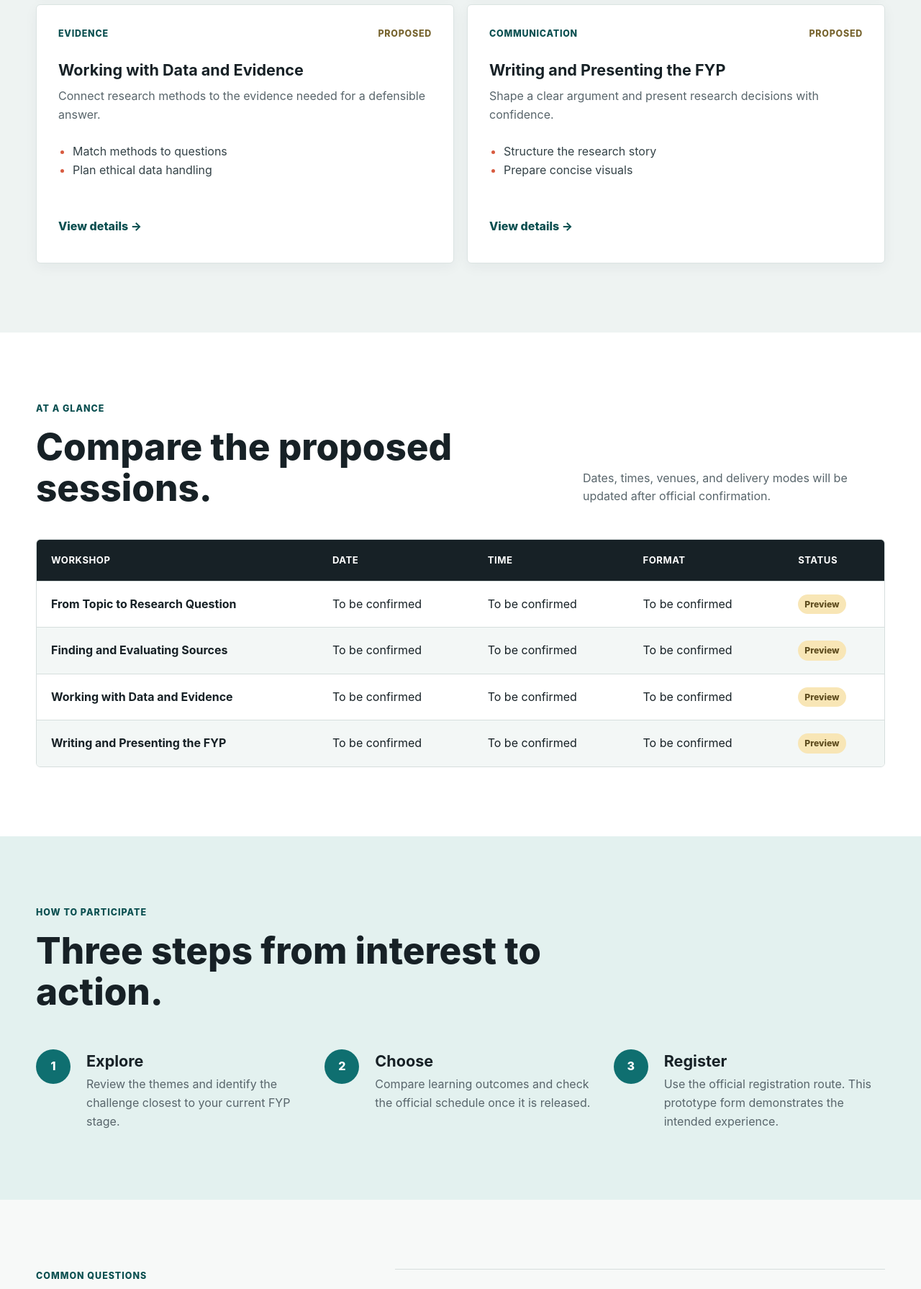
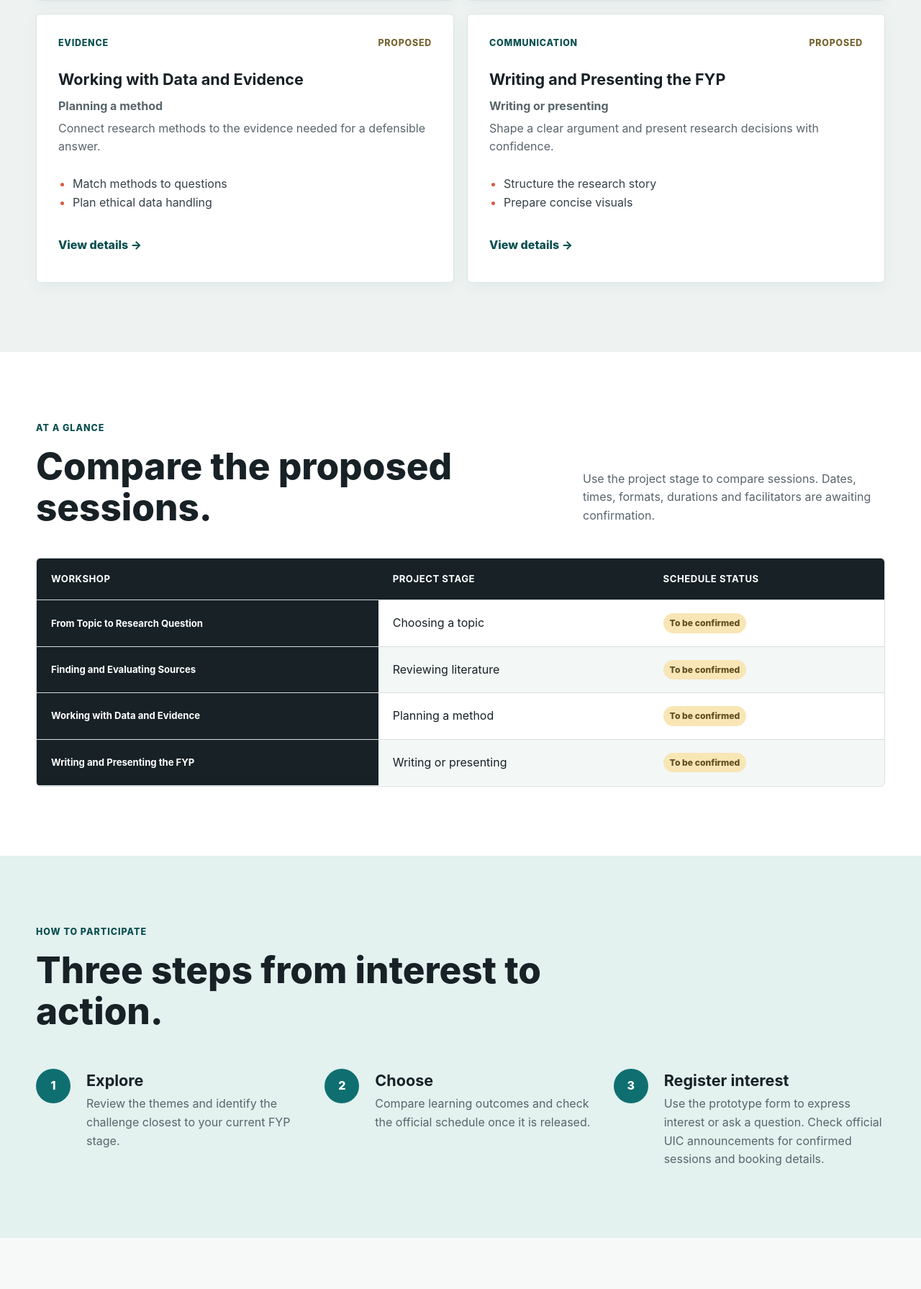
Before and after one commit to zizhen-a11y/uic-fyp-research-workshops, a Flask app: page / in a window 1280 px wide. Shown: the part 2138-3929 px from the top of the page at 72% size. Run offline with Flask 3, Linux system fonts and the light colour scheme; some libraries are stand-ins or nearby versions.

Commit message:
Prepare revised FYP workshops for existing Render service

```diff
--- a/fyp-research-workshops-flask-deployment/app.py
+++ b/fyp-research-workshops-flask-deployment/app.py
@@ -17,6 +17,9 @@ csrf = CSRFProtect()
 WORKSHOPS = [
     {
         "slug": "question",
+        "stage": "Choosing a topic",
+        "prepare": "Bring a broad topic and one constraint you need to work around.",
+        "takeaway": "A draft question and a scope checklist.",
         "category": "planning",
         "category_label": "Planning",
         "title": "From Topic to Research Question",
@@ -35,6 +38,9 @@ WORKSHOPS = [
     },
     {
         "slug": "sources",
+        "stage": "Reviewing literature",
+        "prepare": "Bring a draft question or two keywords you have already tried.",
+        "takeaway": "A search plan and criteria for checking sources.",
         "category": "evidence",
         "category_label": "Evidence",
         "title": "Finding and Evaluating Sources",
@@ -53,6 +59,9 @@ WORKSHOPS = [
     },
     {
         "slug": "data",
+        "stage": "Planning a method",
+        "prepare": "Bring your question and a short description of the evidence you can access.",
+        "takeaway": "A question-to-evidence map and notes on responsible data handling.",
         "category": "evidence",
         "category_label": "Evidence",
         "title": "Working with Data and Evidence",
@@ -71,6 +80,9 @@ WORKSHOPS = [
     },
     {
         "slug": "writing",
+        "stage": "Writing or presenting",
+        "prepare": "Bring a draft outline or the finding you want to explain.",
+        "takeaway": "A revised outline or a short plan for presenting a finding.",
         "category": "communication",
         "category_label": "Communication",
         "title": "Writing and Presenting the FYP",
@@ -121,10 +133,17 @@ def create_app(test_config: dict | None = None) -> Flask:
 
     default_database = f"sqlite:///{Path(app.instance_path) / 'workshops.db'}"
     database_url = normalise_database_url(os.getenv("DATABASE_URL", default_database))
+    on_render = os.getenv("RENDER") == "true"
+    secret_key = os.getenv("SECRET_KEY", "").strip()
+    if on_render and (len(secret_key) < 32 or secret_key == "replace-with-a-long-random-value"):
+        raise RuntimeError("Set a random SECRET_KEY of at least 32 characters in Render Environment.")
+
     app.config.from_mapping(
-        SECRET_KEY=os.getenv("SECRET_KEY", "development-only-change-me"),
+        SECRET_KEY=secret_key or "development-only-change-me",
+        SESSION_COOKIE_SECURE=on_render,
         SQLALCHEMY_DATABASE_URI=database_url,
         SQLALCHEMY_TRACK_MODIFICATIONS=False,
+        GA4_MEASUREMENT_ID=os.getenv("GA4_MEASUREMENT_ID", "").strip(),
         MAX_CONTENT_LENGTH=16 * 1024,
     )
     if test_config:
@@ -144,6 +163,8 @@ def create_app(test_config: dict | None = None) -> Flask:
                 "title": item["title"],
                 "description": item["description"],
                 "outcomes": item["outcomes"],
+                "prepare": item["prepare"],
+                "takeaway": item["takeaway"],
             }
             for item in WORKSHOPS
         }
@@ -151,6 +172,9 @@ def create_app(test_config: dict | None = None) -> Flask:
             "index.html",
             workshops=WORKSHOPS,
             workshop_data=workshop_data,
+            ga4_id=app.config["GA4_MEASUREMENT_ID"] if re.fullmatch(
+                r"G-[A-Z0-9]+", app.config["GA4_MEASUREMENT_ID"]
+            ) else None,
         )
 
     @app.get("/api/workshops")
--- a/fyp-research-workshops-flask-deployment/static/css/styles.css
+++ b/fyp-research-workshops-flask-deployment/static/css/styles.css
@@ -117,7 +117,7 @@ img { max-width: 100%; display: block; }
   overflow: hidden;
   isolation: isolate;
   color: var(--white);
-  background: var(--ink) url("../assets/research-workshop-hero.png") center / cover no-repeat;
+  background: var(--ink) url("../assets/research-workshop-hero.webp") center / cover no-repeat;
 }
 .hero-overlay { position: absolute; inset: 0; z-index: -1; background: rgba(10, 24, 29, 0.58); }
 .hero-content { padding-block: 72px; }
@@ -329,3 +329,10 @@ details p { padding: 0 54px 24px 0; color: var(--muted); }
   html { scroll-behavior: auto; }
   *, *::before, *::after { transition-duration: 0.01ms !important; animation-duration: 0.01ms !important; }
 }
+
+.card-stage { margin-bottom: 0.35rem; font-weight: 700; }
+.schedule-section table { min-width: 0; }
+.schedule-section tbody th { text-align: left; letter-spacing: normal; text-transform: none; }
+.dialog-planning { display: grid; gap: 0.25rem; margin: 0 0 1.3rem; }
+.dialog-planning dt { font-weight: 700; }
+.dialog-planning dd { margin: 0 0 0.45rem; color: var(--muted); }
--- a/fyp-research-workshops-flask-deployment/static/js/script.js
+++ b/fyp-research-workshops-flask-deployment/static/js/script.js
@@ -32,6 +32,9 @@ const workshopCards = document.querySelectorAll(".workshop-card");
 filterButtons.forEach((button) => {
   button.addEventListener("click", () => {
     const selected = button.dataset.filter;
+    if (button.getAttribute("aria-pressed") !== "true") {
+      window.gtag?.("event", "workshop_filter_selected", { workshop_category: selected });
+    }
     filterButtons.forEach((item) => {
       const active = item === button;
       item.classList.toggle("is-active", active);
@@ -59,12 +62,15 @@ document.querySelectorAll(".details-button").forEach((button) => {
     dialogCategory.textContent = `${workshop.category} | Programme preview`;
     dialogTitle.textContent = workshop.title;
     dialogDescription.textContent = workshop.description;
+    document.querySelector("#dialog-prepare").textContent = workshop.prepare;
+    document.querySelector("#dialog-takeaway").textContent = workshop.takeaway;
     dialogOutcomes.replaceChildren(...workshop.outcomes.map((outcome) => {
       const item = document.createElement("li");
       item.textContent = outcome;
       return item;
     }));
     dialog.showModal();
+    window.gtag?.("event", "workshop_details_opened", { workshop_id: activeWorkshopSlug });
   });
 });
 
@@ -75,12 +81,22 @@ dialog.addEventListener("click", (event) => {
 document.querySelector(".dialog-register").addEventListener("click", () => {
   const select = document.querySelector("#workshop-select");
   select.value = activeWorkshopSlug;
+  requestTypeInputs[0].checked = true;
+  updateSubmitLabel();
   dialog.close();
   document.querySelector("#register").scrollIntoView({ behavior: "smooth" });
   window.setTimeout(() => select.focus(), 450);
 });
 
 const form = document.querySelector("#interest-form");
+let formStarted = false;
+function recordFormStart(event) {
+  if (formStarted || !event.target.matches("input:not([type=hidden]), textarea, select")) return;
+  formStarted = true;
+  window.gtag?.("event", "interest_form_started");
+}
+form.addEventListener("input", recordFormStart);
+form.addEventListener("change", recordFormStart);
 const fullName = document.querySelector("#full-name");
 const email = document.querySelector("#email");
 const workshopSelect = document.querySelector("#workshop-select");
@@ -89,6 +105,16 @@ const message = document.querySelector("#message");
 const characterCount = document.querySelector("#character-count");
 const feedback = document.querySelector("#form-feedback");
 const submitButton = form.querySelector("button[type='submit']");
+const submitLabel = submitButton.querySelector(".submit-label");
+const requestTypeInputs = form.querySelectorAll("[name='requestType']");
+function updateSubmitLabel() {
+  submitLabel.textContent = requestTypeInputs[1].checked ? "Send enquiry" : "Register interest";
+}
+requestTypeInputs.forEach((input) => input.addEventListener("change", updateSubmitLabel));
+document.querySelector("[data-enquiry-link]").addEventListener("click", () => {
+  requestTypeInputs[1].checked = true;
+  updateSubmitLabel();
+});
 const csrfToken = document.querySelector("meta[name='csrf-token']").content;
 
 message.addEventListener("input", () => {
@@ -145,6 +171,7 @@ function applyServerErrors(errors = {}) {
 
 form.addEventListener("submit", async (event) => {
   event.preventDefault();
+  if (submitButton.disabled) return;
   feedback.classList.remove("is-visible", "is-error");
 
   let valid = true;
@@ -182,7 +209,7 @@ form.addEventListener("submit", async (event) => {
   };
 
   submitButton.disabled = true;
-  submitButton.textContent = "Saving...";
+  submitLabel.textContent = "Saving...";
 
   try {
     const response = await fetch("/api/registrations", {
@@ -201,13 +228,22 @@ form.addEventListener("submit", async (event) => {
       return;
     }
 
-    showFeedback(`${result.message} Reference: ${result.reference}. Workshop: ${result.workshop}.`);
+    showFeedback(`${result.message} Reference: ${result.reference}. Workshop: ${result.workshop}. Check official UIC announcements for booking details. This reference identifies your prototype entry.`);
+    if (response.status === 201 && result.reference && result.requestType === payload.requestType) {
+      const type = result.requestType;
+      if (type === "Register interest" || type === "Make an enquiry") {
+        window.gtag?.("event", "interest_form_success", {
+          request_type: type === "Register interest" ? "register_interest" : "make_an_enquiry"
+        });
+      }
+    }
     form.reset();
+    formStarted = false;
     characterCount.textContent = "0";
   } catch (_error) {
     showFeedback("The service is currently unavailable. Check your connection and try again.", true);
   } finally {
     submitButton.disabled = false;
-    submitButton.innerHTML = `Submit entry <span aria-hidden="true">&rarr;</span>`;
+    updateSubmitLabel();
   }
 });
--- a/fyp-research-workshops-flask-deployment/templates/index.html
+++ b/fyp-research-workshops-flask-deployment/templates/index.html
@@ -6,7 +6,41 @@
   <meta name="description" content="Explore prototype UIC FYP Research Workshops for final-year undergraduate students.">
   <meta name="csrf-token" content="{{ csrf_token() }}">
   <title>UIC FYP Research Workshops</title>
-  <link rel="preload" href="{{ url_for('static', filename='assets/research-workshop-hero.png') }}" as="image">
+  {% if ga4_id %}
+  <meta name="referrer" content="strict-origin">
+  <script>
+    (() => {
+      const page = new URL(window.location.href);
+      const approved = {
+        utm_source: ["wechat", "instagram", "email", "qr"],
+        utm_medium: ["social", "email", "qr", "referral"],
+        utm_campaign: ["phase1a_baseline", "fyp_workshop_demo"]
+      };
+      // Skip measurement on unrecognised landing URLs before loading Google's script.
+      for (const [key, value] of page.searchParams) {
+        if (!Object.hasOwn(approved, key) || !approved[key].includes(value) ||
+            page.searchParams.getAll(key).length !== 1) return;
+      }
+      if (page.hash && !["#top", "#main-content", "#about", "#workshops", "#schedule",
+                         "#faq", "#register", "#primary-nav"].includes(page.hash)) return;
+      const config = {
+        page_location: page.origin + "/" + page.search,
+        page_referrer: document.referrer ? new URL(document.referrer).origin + "/" : "",
+        allow_google_signals: false,
+        allow_ad_personalization_signals: false
+      };
+      window.dataLayer = window.dataLayer || [];
+      window.gtag = function () { window.dataLayer.push(arguments); };
+      window.gtag("js", new Date());
+      window.gtag("config", {{ ga4_id | tojson }}, config);
+      const tag = document.createElement("script");
+      tag.async = true;
+      tag.src = "https://www.googletagmanager.com/gtag/js?id={{ ga4_id }}";
+      document.head.appendChild(tag);
+    })();
+  </script>
+  {% endif %}
+  <link rel="preload" href="{{ url_for('static', filename='assets/research-workshop-hero.webp') }}" as="image">
   <link rel="stylesheet" href="{{ url_for('static', filename='css/styles.css') }}">
   <script>window.WORKSHOP_DATA = {{ workshop_data | tojson }};</script>
   <script src="{{ url_for('static', filename='js/script.js') }}" defer></script>
@@ -32,7 +66,7 @@
         <a href="#workshops">Workshops</a>
         <a href="#schedule">Schedule</a>
         <a href="#faq">FAQ</a>
-        <a class="nav-cta" href="#register">Register</a>
+        <a class="nav-cta" href="#register">Register interest</a>
       </nav>
     </div>
   </header>
@@ -46,12 +80,12 @@
         <p class="hero-lead">Build a focused question, work with stronger evidence, and move your final-year project forward with practical research support.</p>
         <div class="hero-actions">
           <a class="button button-primary" href="#workshops">Explore workshops <span aria-hidden="true">&rarr;</span></a>
-          <a class="button button-secondary" href="#register">Make an enquiry</a>
+          <a class="button button-secondary" href="#register" data-enquiry-link>Make an enquiry</a>
         </div>
         <dl class="hero-facts" aria-label="Programme highlights">
           <div><dt>{{ workshops | length }}</dt><dd>research themes</dd></div>
           <div><dt>Practical</dt><dd>guided activities</dd></div>
-          <div><dt>Flexible</dt><dd>choose what fits</dd></div>
+          <div><dt>By project stage</dt><dd>find a starting point</dd></div>
         </dl>
       </div>
     </section>
@@ -106,6 +140,7 @@
           <article class="workshop-card" data-category="{{ workshop.category }}">
             <div class="card-topline"><span>{{ workshop.category_label }}</span><span>Proposed</span></div>
             <h3>{{ workshop.title }}</h3>
+            <p class="card-stage">{{ workshop.stage }}</p>
             <p>{{ workshop.summary }}</p>
             <ul class="learning-list">
               {% for outcome in workshop.card_outcomes %}<li>{{ outcome }}</li>{% endfor %}
@@ -124,16 +159,16 @@
             <p class="eyebrow dark">At a glance</p>
             <h2 id="schedule-title">Compare the proposed sessions.</h2>
           </div>
-          <p class="heading-note">Dates, times, venues, and delivery modes will be updated after official confirmation.</p>
+          <p class="heading-note">Use the project stage to compare sessions. Dates, times, formats, durations and facilitators are awaiting confirmation.</p>
         </div>
         <div class="table-wrap" tabindex="0" aria-label="Scrollable workshop schedule">
           <table>
             <thead>
-              <tr><th>Workshop</th><th>Date</th><th>Time</th><th>Format</th><th>Status</th></tr>
+              <tr><th scope="col">Workshop</th><th scope="col">Project stage</th><th scope="col">Schedule status</th></tr>
             </thead>
             <tbody>
               {% for workshop in workshops %}
-              <tr><td>{{ workshop.title }}</td><td>{{ workshop.date }}</td><td>{{ workshop.time }}</td><td>{{ workshop.format }}</td><td><span class="status">{{ workshop.status }}</span></td></tr>
+              <tr><th scope="row">{{ workshop.title }}</th><td>{{ workshop.stage }}</td><td><span class="status">{{ workshop.date }}</span></td></tr>
               {% endfor %}
             </tbody>
           </table>
@@ -148,7 +183,7 @@
         <ol class="steps-list">
           <li><span>1</span><div><h3>Explore</h3><p>Review the themes and identify the challenge closest to your current FYP stage.</p></div></li>
           <li><span>2</span><div><h3>Choose</h3><p>Compare learning outcomes and check the official schedule once it is released.</p></div></li>
-          <li><span>3</span><div><h3>Register</h3><p>Use the official registration route. This prototype form demonstrates the intended experience.</p></div></li>
+          <li><span>3</span><div><h3>Register interest</h3><p>Use the prototype form to express interest or ask a question. Check official UIC announcements for confirmed sessions and booking details.</p></div></li>
         </ol>
       </div>
     </section>
@@ -174,8 +209,12 @@
             <p>The delivery mode has not yet been confirmed for this case-study prototype.</p>
           </details>
           <details>
+            <summary>What should I prepare?</summary>
+            <p>Open a workshop's details for suggested preparation and a proposed takeaway. These activities are examples for the programme preview.</p>
+          </details>
+          <details>
             <summary>What happens when I submit this form?</summary>
-            <p>The Flask backend validates the entry and saves it to the configured project database. It is still a case-study prototype, not an official UIC registration.</p>
+            <p>The prototype saves your entry and shows a reference number. A place is only confirmed through the official UIC booking process. The prototype sends no automatic email.</p>
           </details>
         </div>
       </div>
@@ -186,7 +225,10 @@
         <div class="register-copy">
           <p class="eyebrow">Take the next step</p>
           <h2 id="register-title">Register interest or ask a question.</h2>
-          <p>Tell us which proposed session interests you. The Flask service checks the entry, stores it, and returns a reference number.</p>
+          <p>Choose a proposed session and leave an expression of interest or a question. The reference number identifies your prototype entry.</p>
+          {% if ga4_id %}
+          <p class="source-note"><strong>Website analytics.</strong> We use Google Analytics to measure visits, workshop selections and form activity. Google Analytics may use cookies. We send the type of successful request, but keep your name, email, message and reference number out of analytics.</p>
+          {% endif %}
           <p class="demo-warning"><strong>Case-study database.</strong> Information entered here is saved to this project's database. Do not enter sensitive or confidential information.</p>
         </div>
 
@@ -231,7 +273,7 @@
           </label>
           <small class="error consent-error" id="consent-error"></small>
 
-          <button class="button button-submit" type="submit">Submit entry <span aria-hidden="true">&rarr;</span></button>
+          <button class="button button-submit" type="submit"><span class="submit-label">Register interest</span> <span aria-hidden="true">&rarr;</span></button>
           <div id="form-feedback" class="form-feedback" role="status" aria-live="polite" tabindex="-1"></div>
         </form>
       </div>
@@ -258,6 +300,10 @@
     <p id="dialog-description"></p>
     <h3>What you will work on</h3>
     <ul id="dialog-outcomes"></ul>
+    <dl class="dialog-planning">
+      <dt>Suggested preparation</dt><dd id="dialog-prepare"></dd>
+      <dt>Proposed takeaway</dt><dd id="dialog-takeaway"></dd>
+    </dl>
     <button class="button button-primary dialog-register" type="button">Register interest <span aria-hidden="true">&rarr;</span></button>
   </dialog>
 </body>
```
Also changed, not shown: fyp-research-workshops-flask-deployment/tests/test_events.cjs (added, +66 -0 lines), fyp-research-workshops-flask-deployment/tests/test_ga4.py (added, +19 -0 lines), fyp-research-workshops-flask-deployment/README.md, fyp-research-workshops-flask-deployment/static/assets/research-workshop-hero.webp (added), 4 other files.
